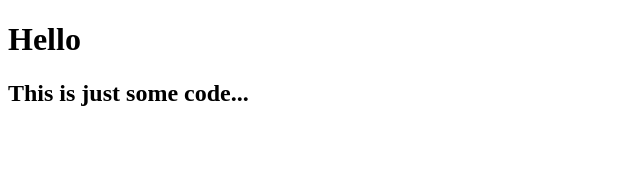
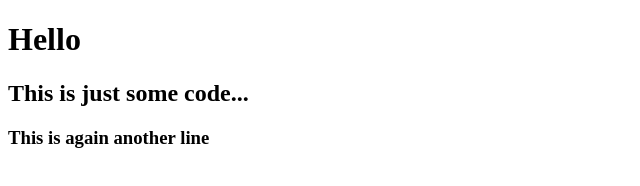
Before and after one commit to Tanja-Maria/helloGIT, a plain HTML site: page index.html in a window 1280 px wide. Shown: the whole page, without its empty margins (0-640 px from the left). Drawn offline with Linux system fonts and the light colour scheme.

Commit message:
Update index.html
small change

```diff
--- a/index.html
+++ b/index.html
@@ -6,6 +6,7 @@
   <body>
     <h1>Hello</h1>
     <h2>This is just some code...</h2>
+    <h3>This is again another line</h3>
   </body>
 
 </html>
```
